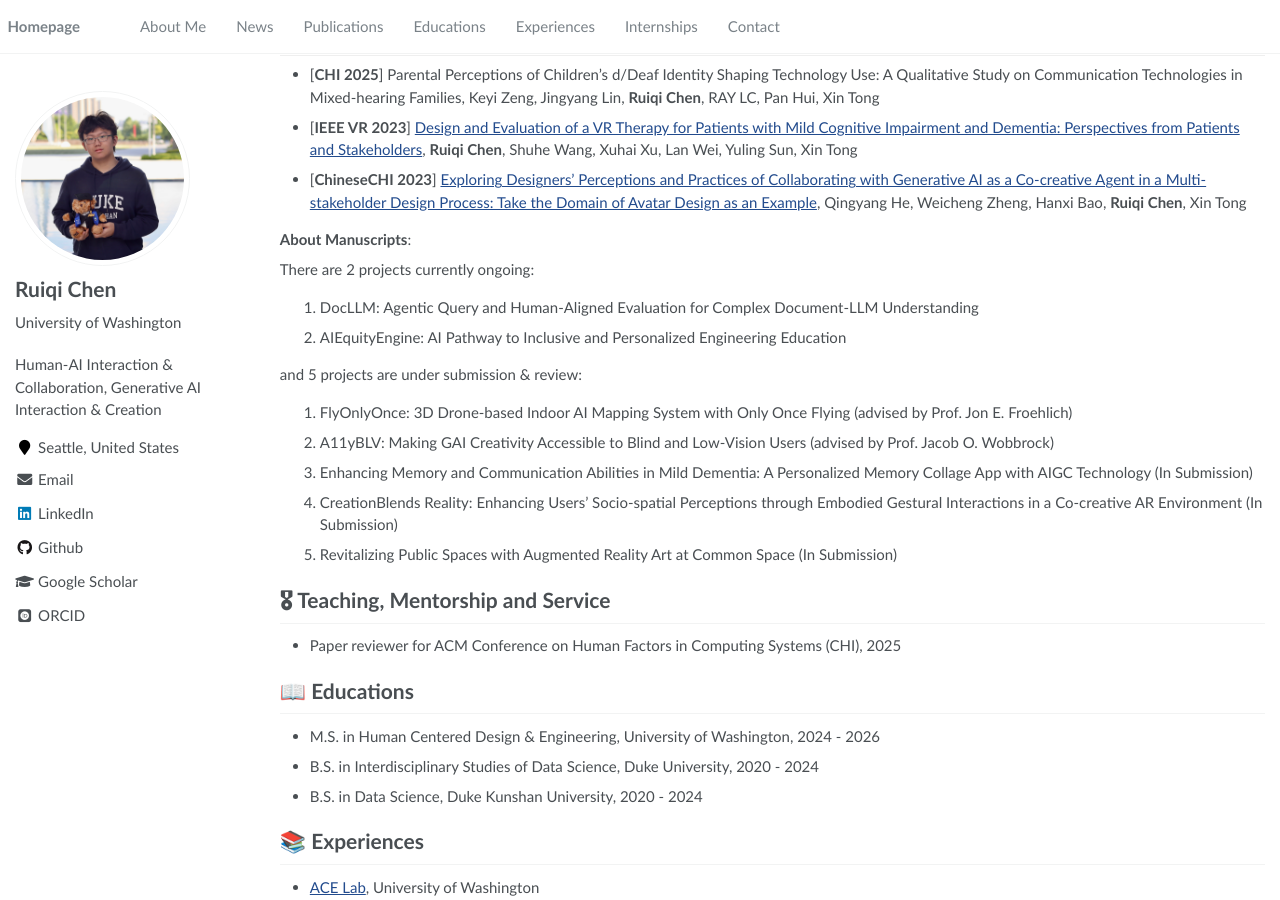
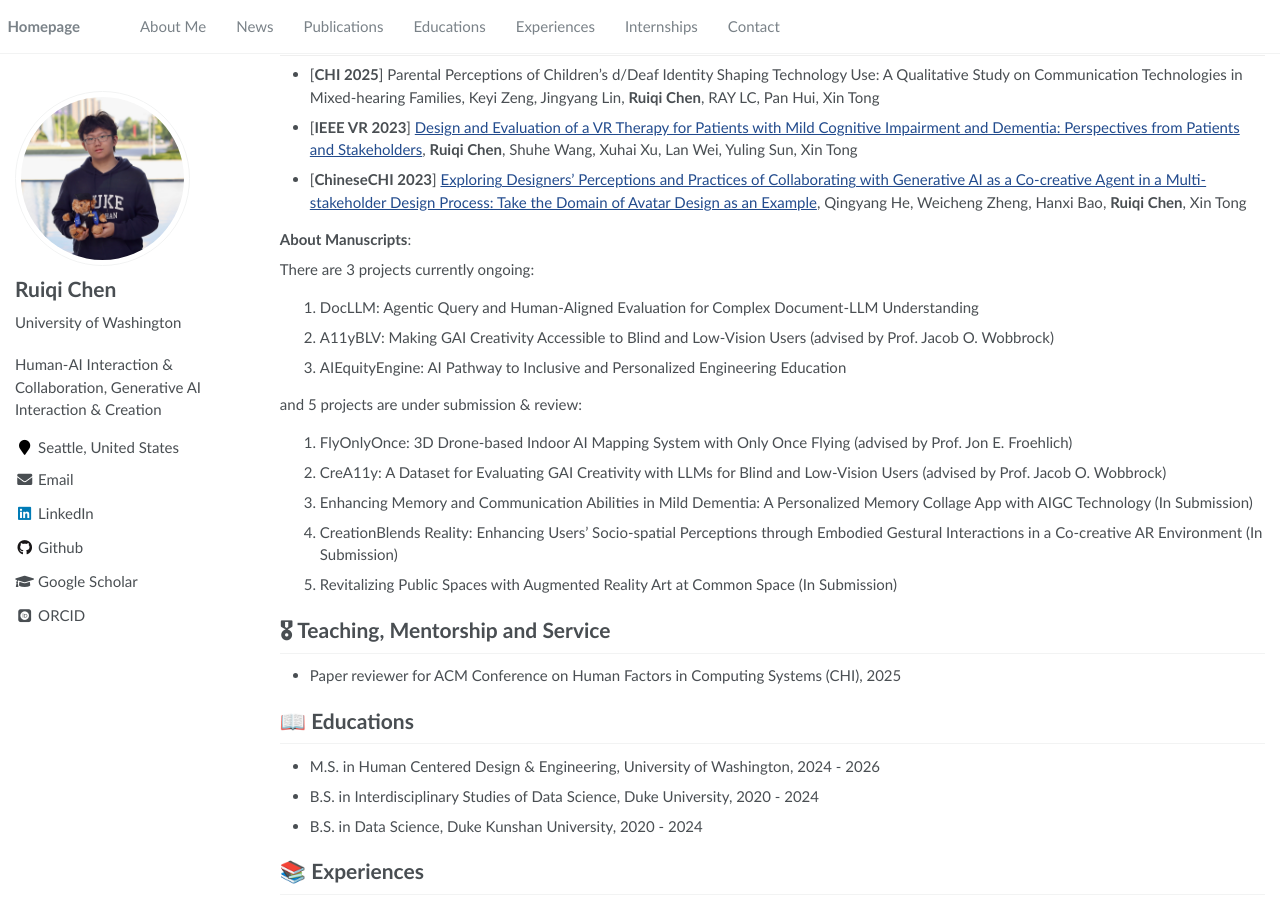
Before and after one commit to Ruiqi-Chen-0216/Ruiqi-Chen-0216.github.io, a Jekyll site: the page built from _pages/home.md, in a window 1280 px wide and 900 px high, scrolled down 1139 px. Built offline with Jekyll 4.4.1, drawn with Linux system fonts in a browser that asks for light colours; some web fonts are replaced.

Commit message:
Update home.md

```diff
--- a/_pages/home.md
+++ b/_pages/home.md
@@ -75,13 +75,14 @@ Xia Su, **Ruiqi Chen**, Weiye Zhang, Jingwei Ma, Jon E. Froehlich
 
 **About Manuscripts**:
 
-There are 2 projects currently ongoing:
+There are 3 projects currently ongoing:
 1. DocLLM: Agentic Query and Human-Aligned Evaluation for Complex Document-LLM Understanding
-2. AIEquityEngine: AI Pathway to Inclusive and Personalized Engineering Education
+2. A11yBLV: Making GAI Creativity Accessible to Blind and Low-Vision Users (advised by Prof. Jacob O. Wobbrock)
+3. AIEquityEngine: AI Pathway to Inclusive and Personalized Engineering Education
 
 and 5 projects are under submission & review:
 1. FlyOnlyOnce: 3D Drone-based Indoor AI Mapping System with Only Once Flying (advised by Prof. Jon E. Froehlich)
-2. A11yBLV: Making GAI Creativity Accessible to Blind and Low-Vision Users (advised by Prof. Jacob O. Wobbrock)
+2. CreA11y: A Dataset for Evaluating GAI Creativity with LLMs for Blind and Low-Vision Users (advised by Prof. Jacob O. Wobbrock)
 3. Enhancing Memory and Communication Abilities in Mild Dementia: A Personalized Memory Collage App with AIGC Technology (In Submission)
 4. CreationBlends Reality: Enhancing Users' Socio-spatial Perceptions through Embodied Gestural Interactions in a Co-creative AR Environment (In Submission)
 5. Revitalizing Public Spaces with Augmented Reality Art at Common Space (In Submission)
```
